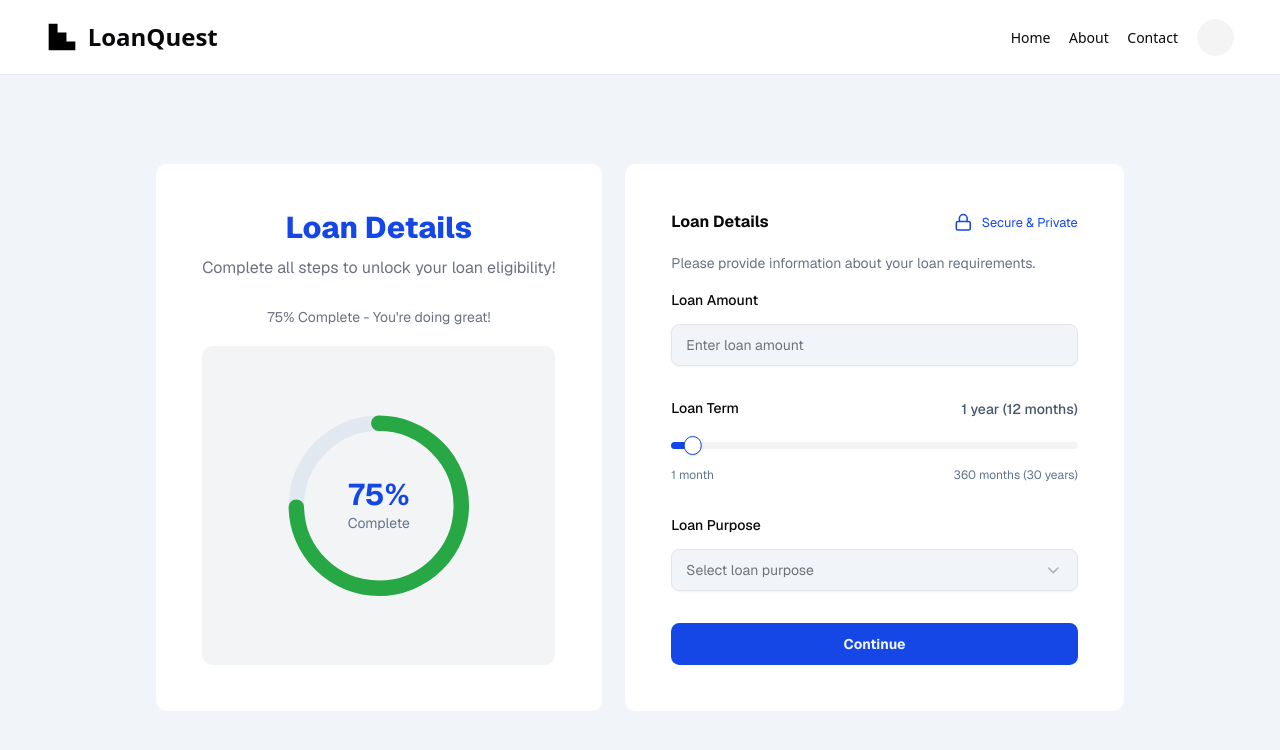
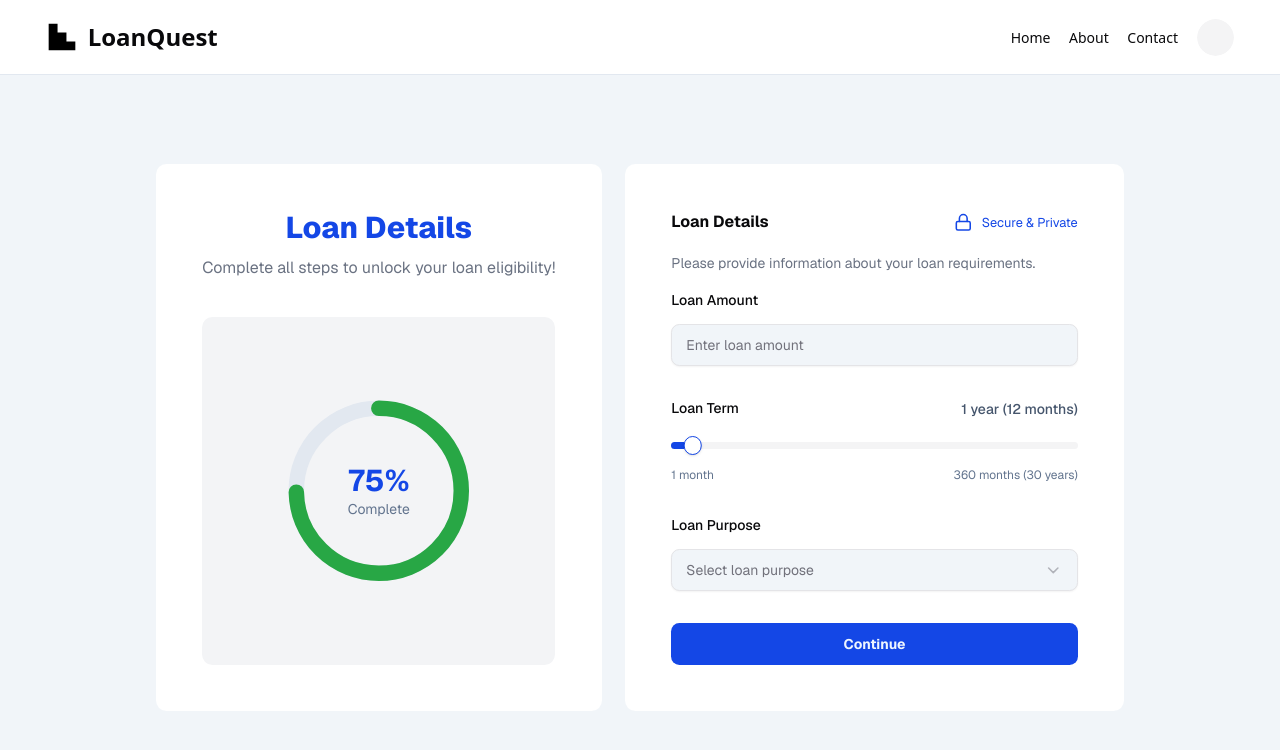
Before and after one commit to Nkosi-tshawe/loan-eligibility-simulator, a Next.js app in the folder frontend/: page /loan-details in a window 1280 px wide. Shown: the top 750 px of the page. Built offline with nearby package versions, Linux system fonts and the light colour scheme; sample sign-in values are in the browser's storage.

Commit message:
add radial progress on the eligibility layout component.

```diff
--- a/frontend/app/(eligibility)/layout.tsx
+++ b/frontend/app/(eligibility)/layout.tsx
@@ -38,14 +38,14 @@ return (
             {navigation.currentPageDescription}
           </p>
         </div>
-        <div className="w-full max-w-sm">
-        <Progress value={navigation.progress} className="w-full block md:hidden" />
+        <div className="w-full">
+        <Progress value={navigation.progress} className="w-full block xl:hidden" />
 
-          <p className="text-sm text-gray-500 text-center mt-2">
+          <p className="text-sm text-gray-500 text-center mt-2 xl:hidden">
             {navigation.progress}% Complete - You&apos;re doing great!
           </p>
         </div>
-        <div className="w-full bg-gray-100 rounded-lg p-4 flex-1 flex items-center justify-center">
+        <div className="w-full bg-gray-100 rounded-lg p-4 flex-1 flex items-center justify-center hidden xl:flex">
         <RadialProgress value={navigation.progress} valueColorClass="text-primary" label={`Complete`}  progressColor="success"/>
         </div>
       </div>
--- a/frontend/components/RadialProgress.tsx
+++ b/frontend/components/RadialProgress.tsx
@@ -4,8 +4,8 @@ export default function RadialProgress({ value, progressColor, valueColorClass,
     return (
         <div className="relative size-40">
             <svg className="size-full" height="36" viewBox="0 0 36 36" width="36" xmlns="http://www.w3.org/2000/svg">
-                <circle className="stroke-current text-slate-200 dark:text-slate-700" cx="18" cy="18" fill="none" r="16" stroke-width="3"></circle>
-                <circle className={`stroke-current ${progressColorClass}`} cx="18" cy="18" fill="none" r="16" stroke-dasharray="100" stroke-dashoffset={`${100 - value}`} stroke-linecap="round" stroke-width="3" transform="rotate(-90 18 18)"></circle>
+                <circle className="stroke-current text-slate-200 dark:text-slate-700" cx="18" cy="18" fill="none" r="16" strokeWidth="3"></circle>
+                <circle className={`stroke-current ${progressColorClass}`} cx="18" cy="18" fill="none" r="16" strokeDasharray="100" strokeDashoffset={`${100 - value}`} strokeLinecap="round" strokeWidth="3" transform="rotate(-90 18 18)"></circle>
             </svg>
             <div className="absolute inset-0 flex flex-col items-center justify-center">
                 <span className={`text-3xl font-bold ${colorClass}`}>{value}%</span>
```
